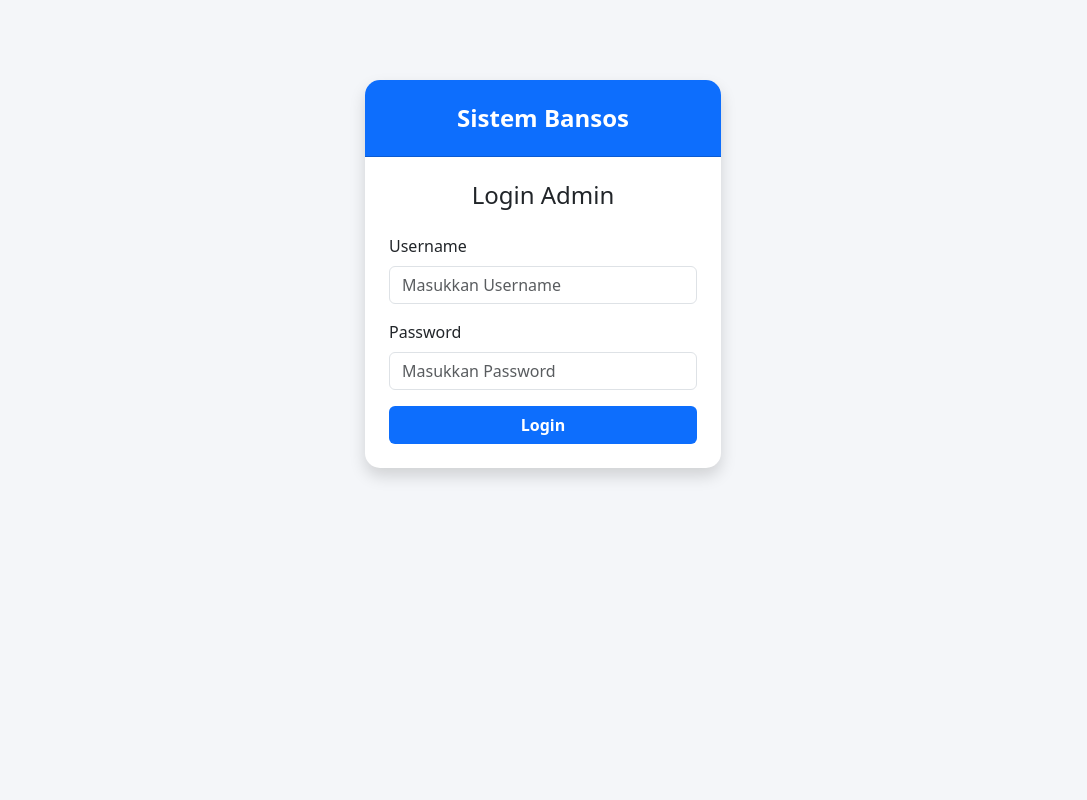
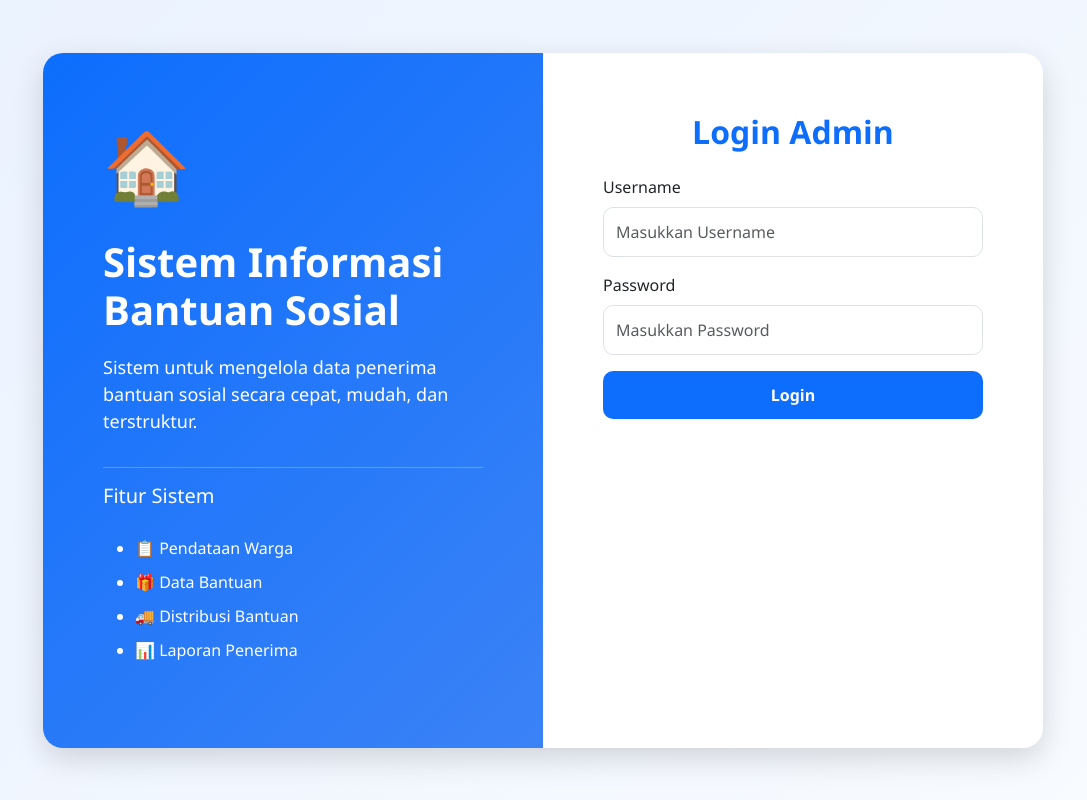
Before and after one commit to afifanura123-ux/sistem-bansos, a PHP site: page /login.php in a window 1280 px wide. Shown: the whole page, without its empty margins (97-1184 px from the left). Run offline with PHP 8.4, Linux system fonts and the light colour scheme.

Commit message:
Update login.php

```diff
--- a/login.php
+++ b/login.php
@@ -30,7 +30,6 @@ if(isset($_POST['login'])){
 
 <!DOCTYPE html>
 <html lang="id">
-
 <head>
 
 <meta charset="UTF-8">
@@ -38,44 +37,90 @@ if(isset($_POST['login'])){
 
 <title>Login Admin - Sistem Bansos</title>
 
-<link
-href="https://cdn.jsdelivr.net/npm/bootstrap@5.3.3/dist/css/bootstrap.min.css"
-rel="stylesheet">
+<link href="https://cdn.jsdelivr.net/npm/bootstrap@5.3.3/dist/css/bootstrap.min.css" rel="stylesheet">
 
 <style>
 
 body{
-    background: #f4f6f9;
+    background: linear-gradient(135deg,#eaf2ff,#f8fbff);
+    min-height:100vh;
+    font-family:'Segoe UI',sans-serif;
 }
 
-.login-box{
-    margin-top: 80px;
+.login-container{
+    min-height:100vh;
+    display:flex;
+    justify-content:center;
+    align-items:center;
+    padding:30px;
 }
 
-.card{
-    border: none;
-    border-radius: 15px;
+.login-card{
+    width:1000px;
+    background:white;
+    border-radius:20px;
+    overflow:hidden;
+    box-shadow:0 10px 30px rgba(0,0,0,.15);
 }
 
-.card-header{
-    background: #0d6efd;
-    color: white;
-    text-align: center;
-    font-size: 24px;
-    font-weight: bold;
-    border-radius: 15px 15px 0 0 !important;
-    padding: 20px;
+.left-panel{
+    background:linear-gradient(135deg,#0d6efd,#3b82f6);
+    color:white;
+    padding:60px;
+    display:flex;
+    flex-direction:column;
+    justify-content:center;
+    height:100%;
+}
+
+.left-panel h1{
+    font-weight:bold;
+    margin-bottom:20px;
+}
+
+.left-panel p{
+    font-size:18px;
+}
+
+.left-panel ul{
+    margin-top:20px;
+}
+
+.left-panel li{
+    margin-bottom:10px;
+}
+
+.right-panel{
+    padding:60px;
+}
+
+.right-panel h2{
+    font-weight:bold;
+    color:#0d6efd;
+}
+
+.form-control{
+    border-radius:10px;
+    padding:12px;
 }
 
 .btn-login{
-    background: #0d6efd;
-    color: white;
-    font-weight: bold;
+    background:#0d6efd;
+    color:white;
+    font-weight:bold;
+    border:none;
+    padding:12px;
+    border-radius:10px;
 }
 
 .btn-login:hover{
-    background: #0b5ed7;
-    color: white;
+    background:#0b5ed7;
+    color:white;
+}
+
+.logo{
+    font-size:70px;
+    margin-bottom:20px;
 }
 
 </style>
@@ -84,23 +129,44 @@ body{
 
 <body>
 
-<div class="container">
+<div class="login-container">
 
-<div class="row justify-content-center">
+    <div class="login-card">
 
-<div class="col-md-4 login-box">
+        <div class="row g-0">
 
-<div class="card shadow">
+            <!-- PANEL KIRI -->
+            <div class="col-md-6 left-panel">
 
-<div class="card-header">
-Sistem Bansos
+                <div class="logo">
+                    🏠
                 </div>
 
-<div class="card-body p-4">
+                <h1>Sistem Informasi Bantuan Sosial</h1>
 
-<h4 class="text-center mb-4">
+                <p>
+                    Sistem untuk mengelola data penerima bantuan sosial secara cepat, mudah, dan terstruktur.
+                </p>
+
+                <hr>
+
+                <h5>Fitur Sistem</h5>
+
+                <ul>
+                    <li>📋 Pendataan Warga</li>
+                    <li>🎁 Data Bantuan</li>
+                    <li>🚚 Distribusi Bantuan</li>
+                    <li>📊 Laporan Penerima</li>
+                </ul>
+
+            </div>
+
+            <!-- PANEL KANAN -->
+            <div class="col-md-6 right-panel">
+
+                <h2 class="text-center mb-4">
                     Login Admin
-</h4>
+                </h2>
 
                 <?php if(isset($error)){ ?>
 
@@ -161,7 +227,5 @@ Login
 
 </div>
 
-</div>
-
 </body>
 </html>
```
Lines whose indentation alone changed are shown as unchanged.
